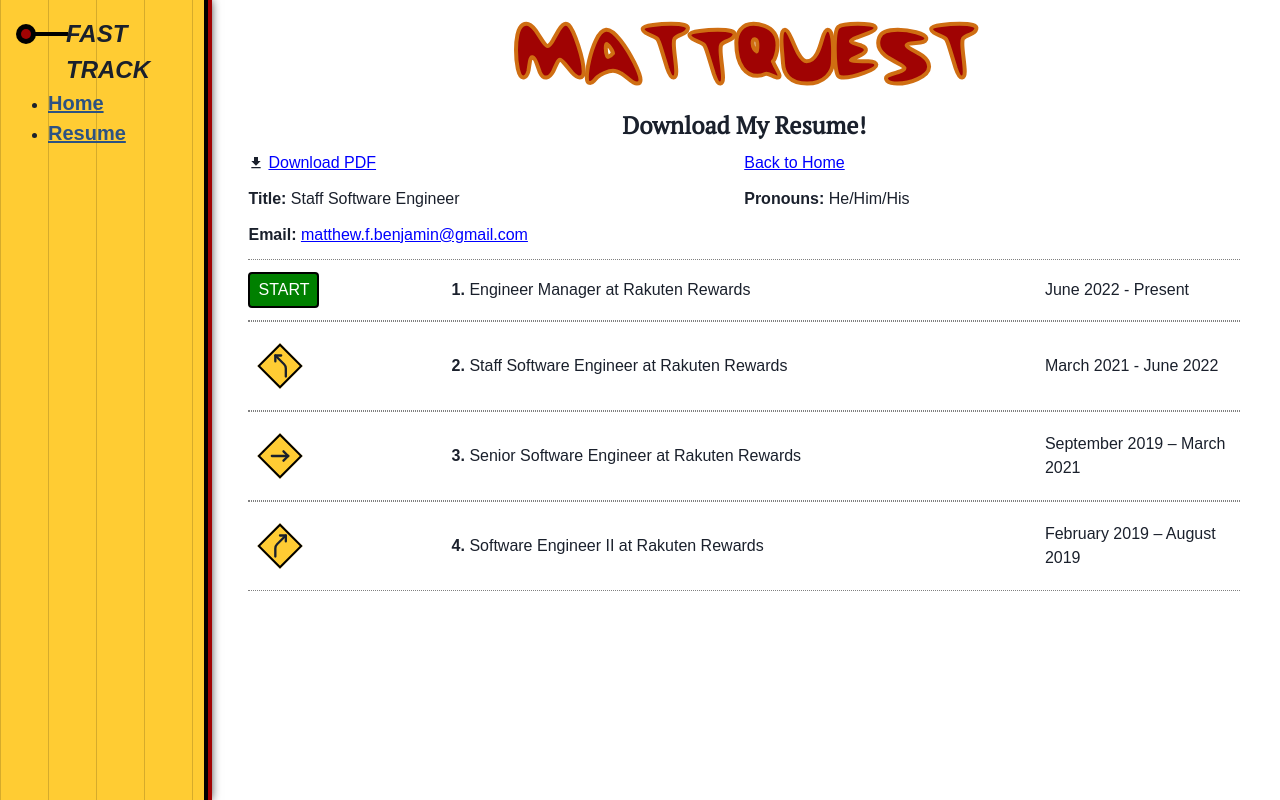
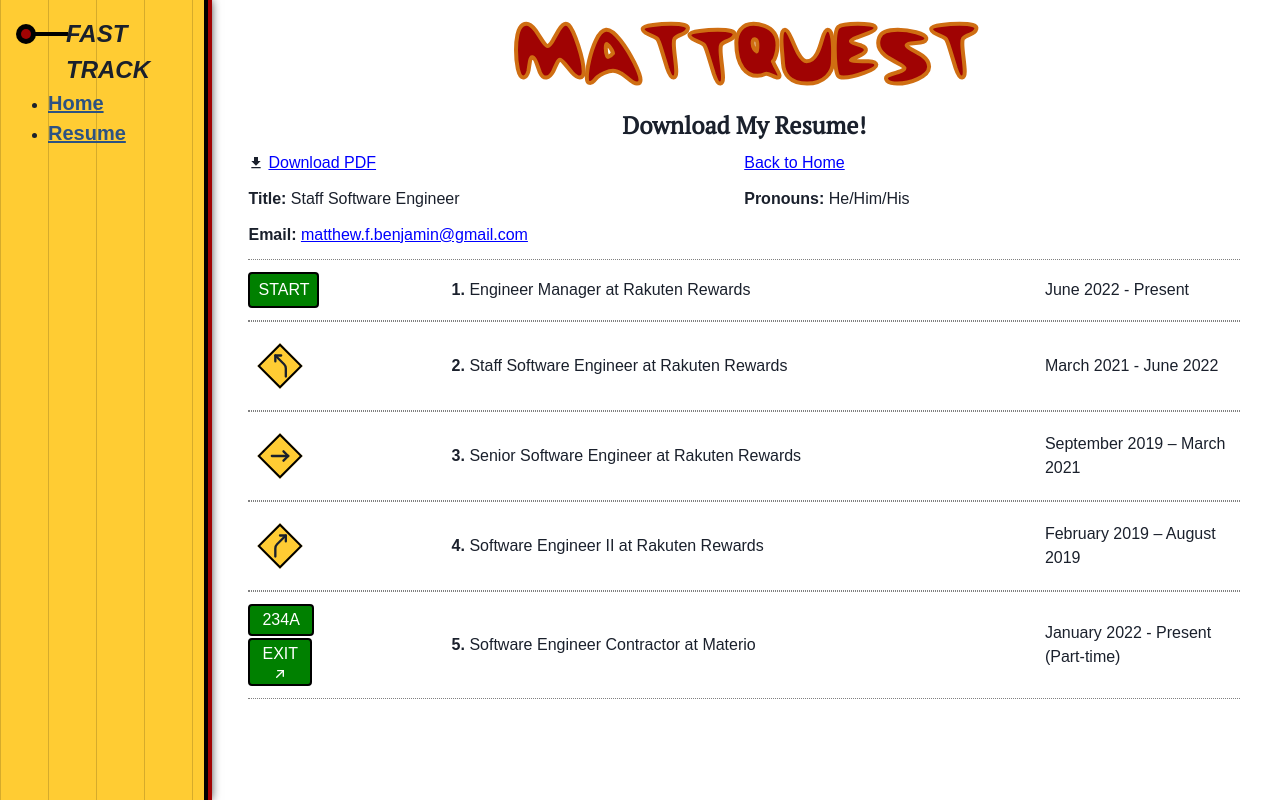
Before and after one commit to matthewfbenjamin/matthew-benjamin-portfolio, a Next.js app: page /resume in a window 1280 px wide. Built offline with nearby package versions, Linux system fonts and the light colour scheme.

Commit message:
add another line

```diff
--- /dev/null
+++ b/components/resume/ExitSign.tsx
@@ -0,0 +1,46 @@
+import { Box, Flex, Text } from '@chakra-ui/react'
+import { TbArrowUp } from 'react-icons/tb'
+
+export const ExitSign = () => (
+  <Flex flexDir="column" gap="0.5">
+    <Flex
+      h="fit-content"
+      w="fit-content"
+      paddingX="3"
+      paddingY="0.5"
+      background="green"
+      borderWidth={2}
+      borderStyle="solid"
+      borderColor="black"
+      borderRadius={4}
+      justifyContent="center"
+      alignItems="center"
+      textTransform="uppercase"
+      color="white"
+      flexDir="column"
+    >
+      <Text fontSize={{ base: 'sm', md: 'md' }}>234A</Text>
+    </Flex>
+    <Flex
+      h="fit-content"
+      w="fit-content"
+      paddingX="3"
+      paddingY="0.5"
+      background="green"
+      borderWidth={2}
+      borderStyle="solid"
+      borderColor="black"
+      borderRadius={4}
+      justifyContent="center"
+      alignItems="center"
+      textTransform="uppercase"
+      color="white"
+      flexDir="column"
+    >
+      <Text fontSize={{ base: 'sm', md: 'md' }}>Exit</Text>
+      <Box transform="rotate(45deg)">
+        <TbArrowUp />
+      </Box>
+    </Flex>
+  </Flex>
+)
--- a/components/resume/index.ts
+++ b/components/resume/index.ts
@@ -1,2 +1,3 @@
 export * from './DirectionIcon'
+export * from './ExitSign'
 export * from './StartIcon'
--- a/pages/resume.tsx
+++ b/pages/resume.tsx
@@ -2,7 +2,7 @@ import { Flex, Grid, GridItem, Icon, Link, ResponsiveValue, Text } from "@chakra
 import NextLink from 'next/link';
 import { MdDownload } from 'react-icons/md';
 
-import { DirectionIcon, Header, StartIcon } from "../components";
+import { DirectionIcon, ExitSign, Header, StartIcon } from "../components";
 
 const NUMBER_OF_COLUMNS = 6
 const HALF_SPAN = NUMBER_OF_COLUMNS / 2
@@ -33,13 +33,18 @@ const directions: { Icon: () => JSX.Element, title: string, dates: string }[] =
     title: 'Software Engineer II at Rakuten Rewards',
     dates: 'February 2019 – August 2019'
   },
+  {
+    Icon: ExitSign,
+    title: 'Software Engineer Contractor at Materio',
+    dates: 'January 2022 - Present (Part-time)'
+  }
 ]
 
 export default function Resume() {
   return (
     <>
       <Header subText='Download My Resume!' />
-      <Grid templateColumns={`repeat(${NUMBER_OF_COLUMNS}, 1fr)`} px="10" rowGap="3">
+      <Grid templateColumns={`repeat(${NUMBER_OF_COLUMNS}, 1fr)`} px="10" rowGap="3" mb="3">
         <GridItem colSpan={HALF_SPAN}>
           <Link download href="resume.pdf" display="flex" alignItems="center">
             <Icon as={MdDownload} mr="1" />
```
